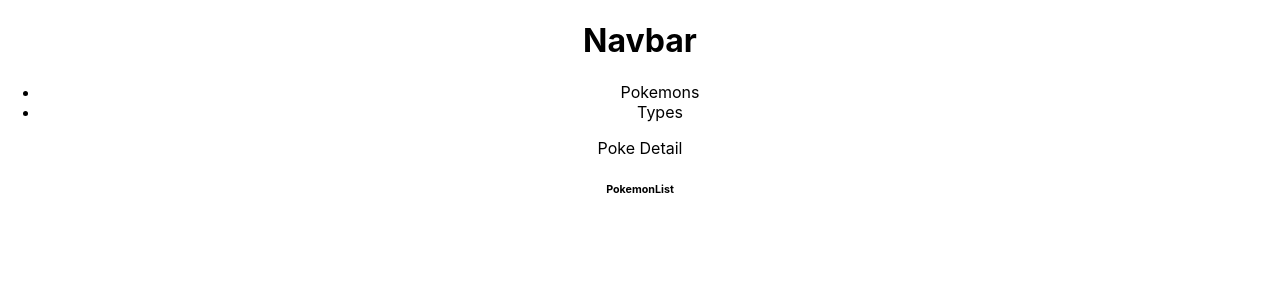
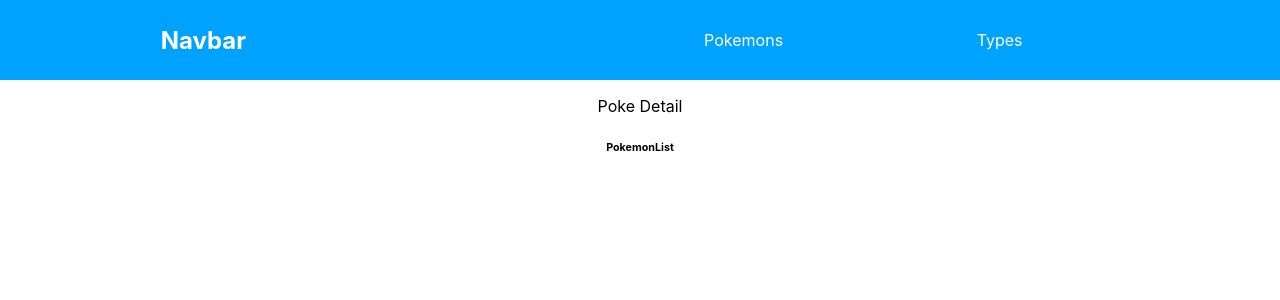
Before and after one commit to ldsc117/reactomon, a React (Create React App) app: page / in a window 1280 px wide. Shown: the top 300 px of the page. Built offline with nearby package versions, Linux system fonts and the light colour scheme.

Commit message:
Added style to navbar

```diff
--- a/src/App.css
+++ b/src/App.css
@@ -2,37 +2,19 @@
   text-align: center;
 }
 
-.App-logo {
-  height: 40vmin;
-  pointer-events: none;
-}
-
-@media (prefers-reduced-motion: no-preference) {
-  .App-logo {
-    animation: App-logo-spin infinite 20s linear;
-  }
-}
-
-.App-header {
-  background-color: #282c34;
-  min-height: 100vh;
+nav{
   display: flex;
-  flex-direction: column;
+  justify-content: space-around;
   align-items: center;
-  justify-content: center;
-  font-size: calc(10px + 2vmin);
+  min-height: 10vh;
+  background: rgb(0, 162, 255);
   color: white;
 }
 
-.App-link {
-  color: #61dafb;
+.Nav-links{
+  width: 40%;
+  display: flex;
+  justify-content: space-around;
+  align-items: center;
+  list-style: none;
 }
-
-@keyframes App-logo-spin {
-  from {
-    transform: rotate(0deg);
-  }
-  to {
-    transform: rotate(360deg);
-  }
-}
--- a/src/components/NavBar.jsx
+++ b/src/components/NavBar.jsx
@@ -2,13 +2,13 @@
 
 function NavBar() {
   return (
-    <div>
+    <nav>
       <h1>Navbar</h1>
-      <ul>
+      <ul className= "Nav-links">
           <li>Pokemons</li>
           <li>Types</li>
       </ul>
-    </div>
+    </nav>
   );
 }
 
```
